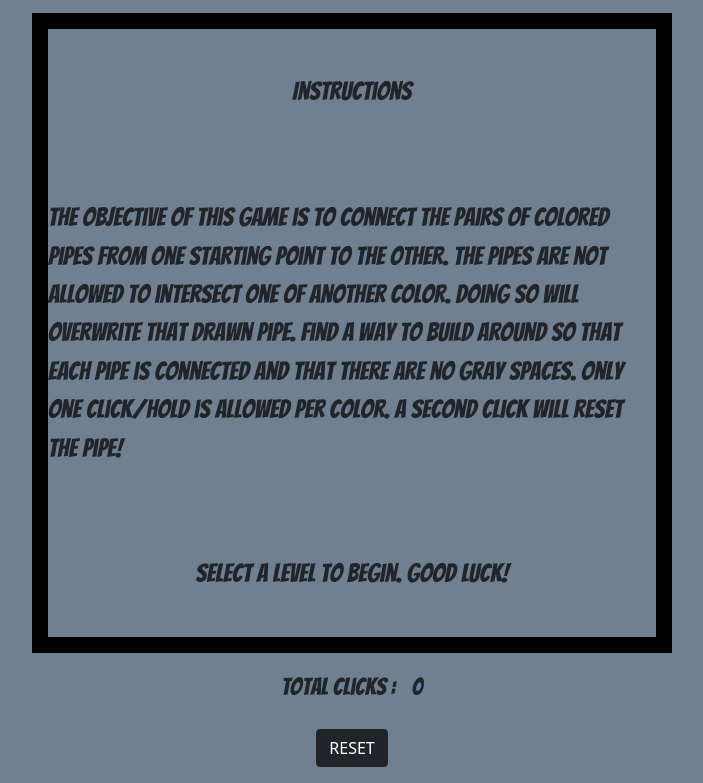
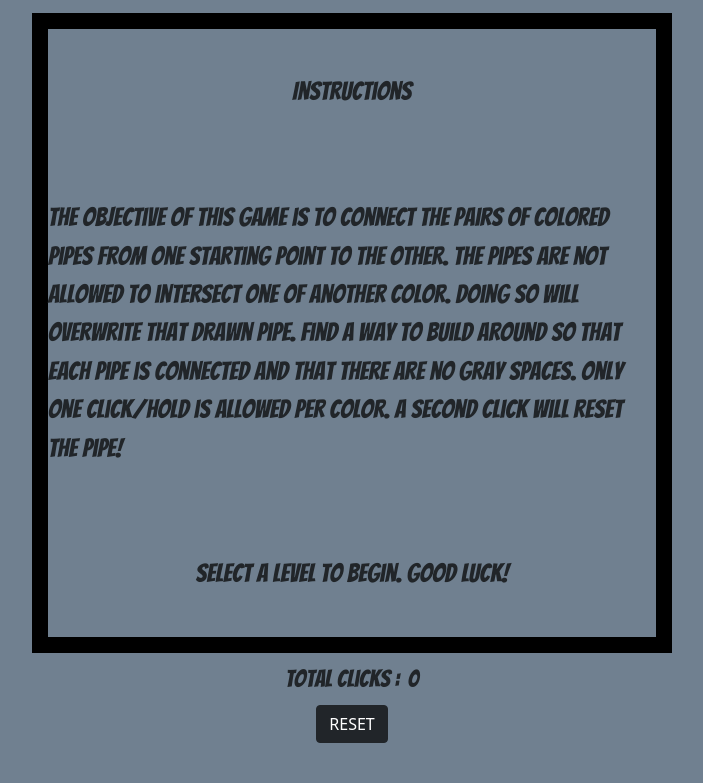
Before and after one commit to taekim90/Color-Pipes, a plain HTML site: page index.html in a window 1280 px wide. Shown: the part 131-914 px from the top of the page, without its empty margins (288-991 px from the left). After the commit the page ends 878 px from the top, so only its background shows below. Drawn offline with nearby package versions, Linux system fonts and the light colour scheme.

Commit message:
finalizing touches

```diff
--- a/css/style.css
+++ b/css/style.css
@@ -14,7 +14,6 @@ h1 {
 
 .buttons, .winning-message {
     display: flex;
-    /* justify-content: space-evenly; */
     justify-content: center;
     margin: 1vh
 }
@@ -24,7 +23,7 @@ h1 {
     justify-content: center;
     font-family: 'Bangers', cursive;
     font-size: 3vh;
-    margin: 1vh;
+    margin: .5vh;
 }
 
 .playing-field {
@@ -53,12 +52,11 @@ h1 {
     background-repeat: no-repeat;
 }
 
-.reset {
+.bottom {
     display: flex;
     justify-content: center;
-    margin: 2vh
+    margin: .5vh
 }
-
 
 @media screen and (max-width: 1400px) {
     .playing-field {
--- a/index.html
+++ b/index.html
@@ -19,9 +19,8 @@
         <button type="button" class="btn btn-success">Level 2</button>
         <button type="button" class="btn btn-danger">Level 3</button>
         <button type="button" class="btn btn-warning">Level 4</button>
-        <!-- <button type="button" class="btn btn-info">Level 5</button>
-        <button type="button" class="btn btn-light">Level 6</button>
-        <button type="button" class="btn btn-dark">Level 7</button> -->
+        <!-- <button type="button" class="btn btn-light">Level 5</button>
+        <button type="button" class="btn btn-dark">Level 6</button> -->
     </div>
 
     <div>
@@ -42,8 +41,8 @@
         <div class="click-counter" id="click-count">0</div>
     </div>
 
-    <div class="reset">
-        <button type="button" class="btn btn-dark">RESET</button>
+    <div class="bottom">
+        <button type="button" class="btn btn-dark reset">RESET</button>
     </div>
 
     <script src="https://cdn.jsdelivr.net/npm/bootstrap@5.1.3/dist/js/bootstrap.bundle.min.js"
--- a/js/script.js
+++ b/js/script.js
@@ -179,10 +179,14 @@ const createPipesThenListen = () => {
         pipeSpace.setAttribute("draggable", true);
         pipeSpace.style.backgroundColor = "slategray";
         playingField.appendChild(pipeSpace); // adding the newly created divs into the parent div
+        pipeSpace.addEventListener('mousedown', () => {
+            const audio = document.querySelector("audio");
+            audio.volume = 0.15;
+            audio.play();
+        });
         pipeSpace.addEventListener("mousedown", calculateAndColor); // mousedown event needs to be inside this loop
     }
 };
-
 
 // This function calculates the number of clicks made on each color, then stores
 // the clicked color into a variable, and uses that stored color to color the pipes
@@ -406,6 +410,7 @@ const winCondition = () => {
             document.querySelector(".winning-message").innerText = "WELL... THAT WAS EASY!";
         }
         document.querySelector(".winning-message").style.color = "gold";
+        color = "slategray"; // prevents you from continuing to create/overwrite with the current held color once you win
     }
 };
 
```
Also changed, not shown: 2 other files.
